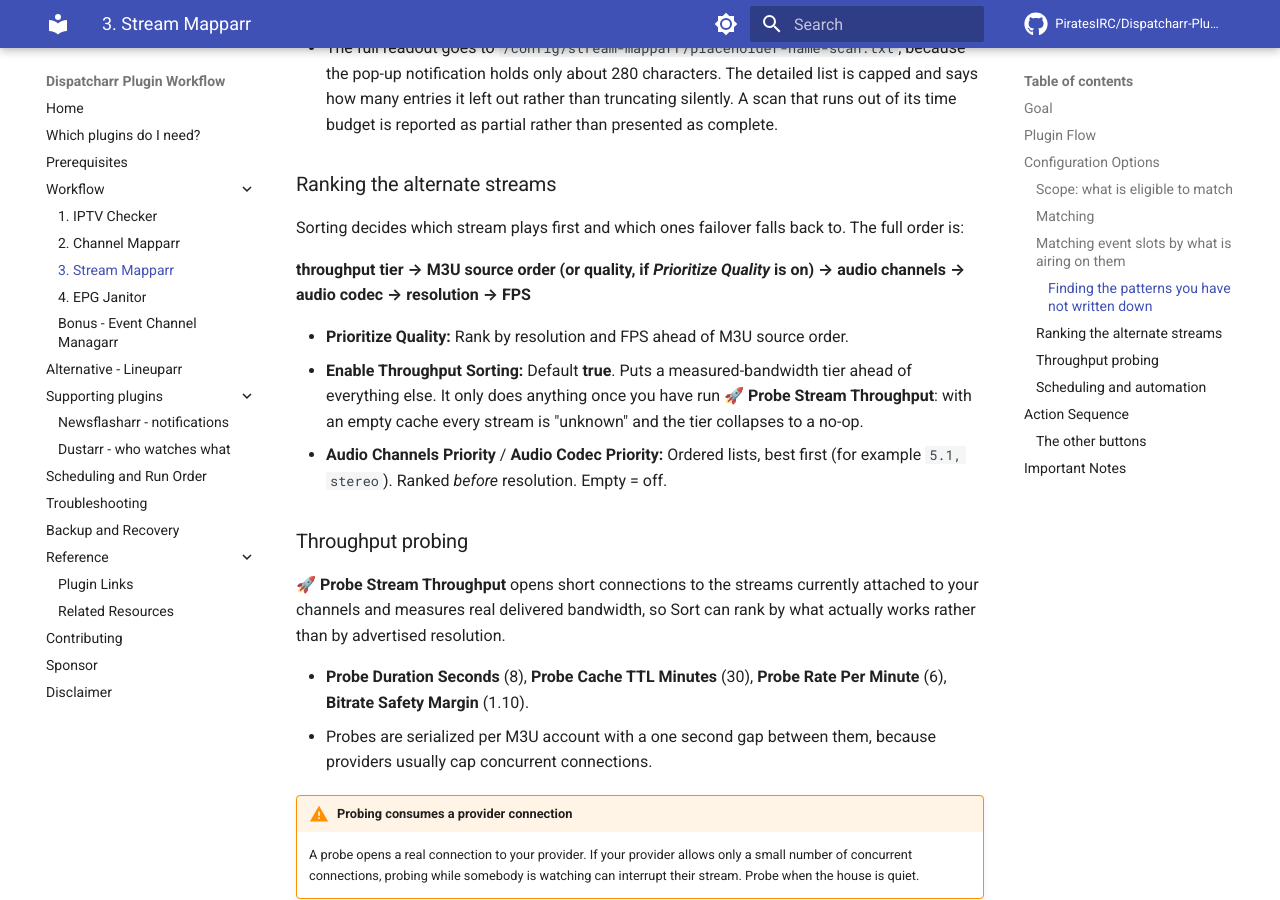
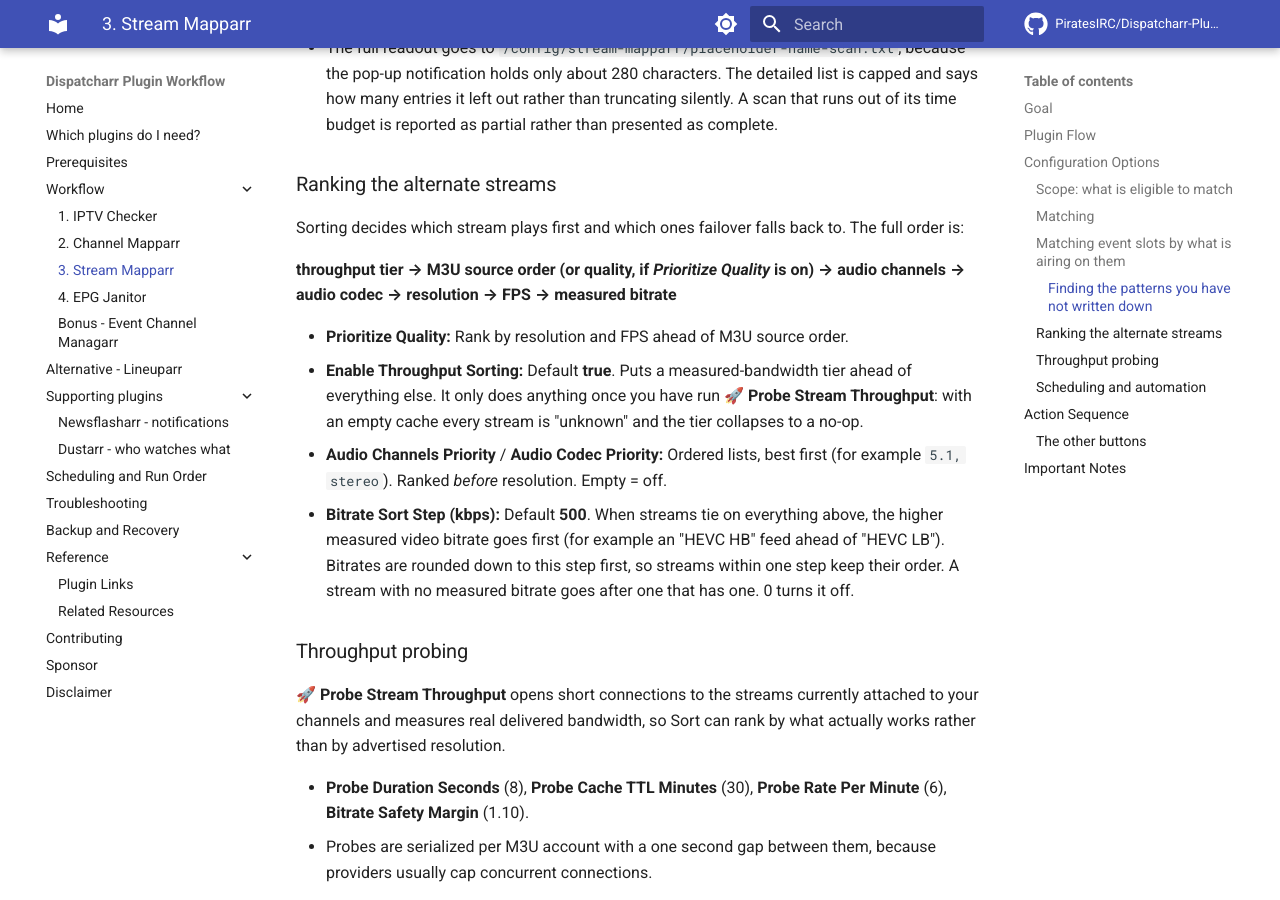
Before and after one commit to PiratesIRC/Dispatcharr-Plugin-Workflow, an MkDocs documentation site: the page built from docs/workflow/03-stream-mapparr.md, in a window 1280 px wide and 900 px high, scrolled down 4689 px. Built offline with MkDocs 1.6.1 and Material for MkDocs 9.7.7, drawn with Linux system fonts in a browser that asks for light colours; comment, search, counter and statistics services are not loaded.

Commit message:
docs: Stream-Mapparr bitrate tie-breaker in the sort order
Co-Authored-By: Claude Opus 5.5 <noreply@anthropic.com>
Claude-Session: https://claude.ai/code/session_017Q5fkaJ73nXCNUcFxJTvQm

```diff
--- a/docs/workflow/03-stream-mapparr.md
+++ b/docs/workflow/03-stream-mapparr.md
@@ -88,11 +88,12 @@ The scan replaces the numbers in every stream name with a slot, so `MAX 100` and
 
 Sorting decides which stream plays first and which ones failover falls back to. The full order is:
 
-**throughput tier → M3U source order (or quality, if _Prioritize Quality_ is on) → audio channels → audio codec → resolution → FPS**
+**throughput tier → M3U source order (or quality, if _Prioritize Quality_ is on) → audio channels → audio codec → resolution → FPS → measured bitrate**
 
 - **Prioritize Quality:** Rank by resolution and FPS ahead of M3U source order.
 - **Enable Throughput Sorting:** Default **true**. Puts a measured-bandwidth tier ahead of everything else. It only does anything once you have run **🚀 Probe Stream Throughput**: with an empty cache every stream is "unknown" and the tier collapses to a no-op.
 - **Audio Channels Priority** / **Audio Codec Priority:** Ordered lists, best first (for example `5.1, stereo`). Ranked *before* resolution. Empty = off.
+- **Bitrate Sort Step (kbps):** Default **500**. When streams tie on everything above, the higher measured video bitrate goes first (for example an "HEVC HB" feed ahead of "HEVC LB"). Bitrates are rounded down to this step first, so streams within one step keep their order. A stream with no measured bitrate goes after one that has one. 0 turns it off.
 
 ### Throughput probing
 
```
